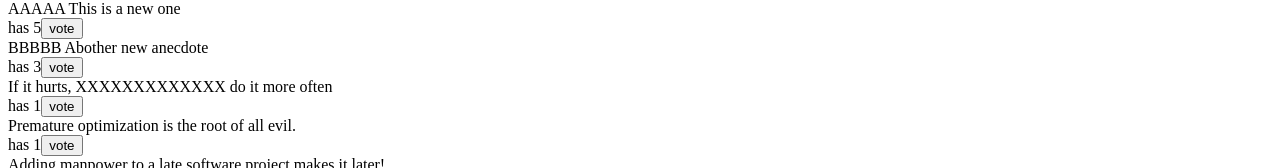
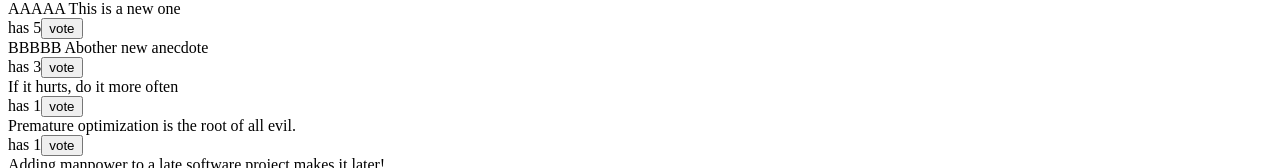
Before and after one commit to Asjrj/AYTKT21009, a React (Create React App) app in the folder osa1/redux-anecdotes-v2/: page / in a window 1280 px wide. Shown: the part 168-336 px from the top of the page. Built offline with nearby package versions, Linux system fonts and the light colour scheme; data requests are answered from the project's data file.

Commit message:
Tehtävä 6.13

```diff
--- a/osa1/redux-anecdotes-v2/db.json
+++ b/osa1/redux-anecdotes-v2/db.json
@@ -1,7 +1,7 @@
 {
   "anecdotes": [
     {
-      "content": "If it hurts, XXXXXXXXXXXXX do it more often",
+      "content": "If it hurts, do it more often",
       "id": "47145",
       "votes": 1
     },
--- a/osa1/redux-anecdotes-v2/package.json
+++ b/osa1/redux-anecdotes-v2/package.json
@@ -9,7 +9,9 @@
     "react-dom": "^16.2.0",
     "react-redux": "^5.1.0",
     "react-scripts": "1.0.17",
-    "redux": "^3.7.2"
+    "redux": "^3.7.2",
+    "redux-devtools-extension": "^2.13.5",
+    "redux-thunk": "^2.3.0"
   },
   "scripts": {
     "start": "react-scripts start",
--- a/osa1/redux-anecdotes-v2/src/App.js
+++ b/osa1/redux-anecdotes-v2/src/App.js
@@ -4,14 +4,12 @@ import AnecdoteForm from './components/AnecdoteForm'
 import AnecdoteList from './components/AnecdoteList'
 import AnecdoteFilter from './components/AnecdoteFilter'
 import { connect } from 'react-redux'
-import { anecdoteInitialization } from './reducers/anecdoteReducer'
-import anecdoteService from './services/anecdotes'
+import { initializeAnecdotes } from './reducers/anecdoteReducer'
 
 
 class App extends React.Component {
   componentDidMount = async () => {
-    const anecdotes = await anecdoteService.getAll()
-    this.props.anecdoteInitialization(anecdotes)
+    this.props.initializeAnecdotes()
   }
 
   render() {
@@ -27,4 +25,4 @@ class App extends React.Component {
   }
 }
 
-export default connect(null, { anecdoteInitialization })(App)
+export default connect(null, { initializeAnecdotes })(App)
--- a/osa1/redux-anecdotes-v2/src/reducers/anecdoteReducer.js
+++ b/osa1/redux-anecdotes-v2/src/reducers/anecdoteReducer.js
@@ -35,10 +35,13 @@ export const anecdoteCreation = (text) => {
     content: text
   }
 }
-export const anecdoteInitialization = (data) => {
-  return {
-    type: 'INITIALIZE',
-    data: data
+export const initializeAnecdotes = () => {
+  return async (dispatch) => {
+    const notes = await anecdoteService.getAll()
+    dispatch({
+      type: 'INITIALIZE',
+      data: notes
+    })
   }
 }
 
--- a/osa1/redux-anecdotes-v2/src/store.js
+++ b/osa1/redux-anecdotes-v2/src/store.js
@@ -1,4 +1,5 @@
-import { createStore, combineReducers } from 'redux'
+import { createStore, combineReducers, applyMiddleware } from 'redux'
+import thunk from 'redux-thunk'
 import filterReducer from './reducers/filterReducer'
 import anecdoteReducer from './reducers/anecdoteReducer'
 import notificationReducer from './reducers/notificationReducer'
@@ -9,6 +10,6 @@ const reducer = combineReducers({
   notification: notificationReducer
 })
 
-const store = createStore(reducer)
+const store = createStore(reducer, applyMiddleware(thunk))
 
 export default store
```
Also changed, not shown: 1 other file (tests, documents, lock files or other folders).
